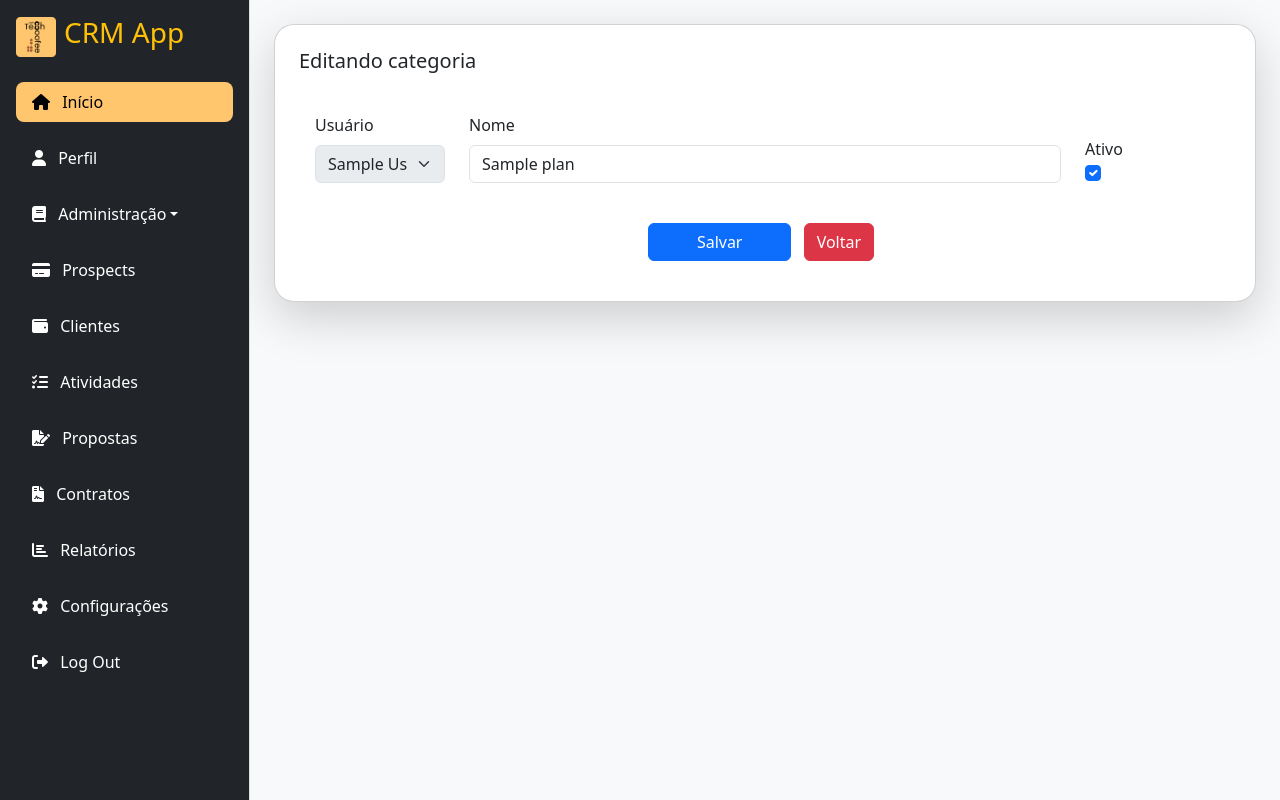
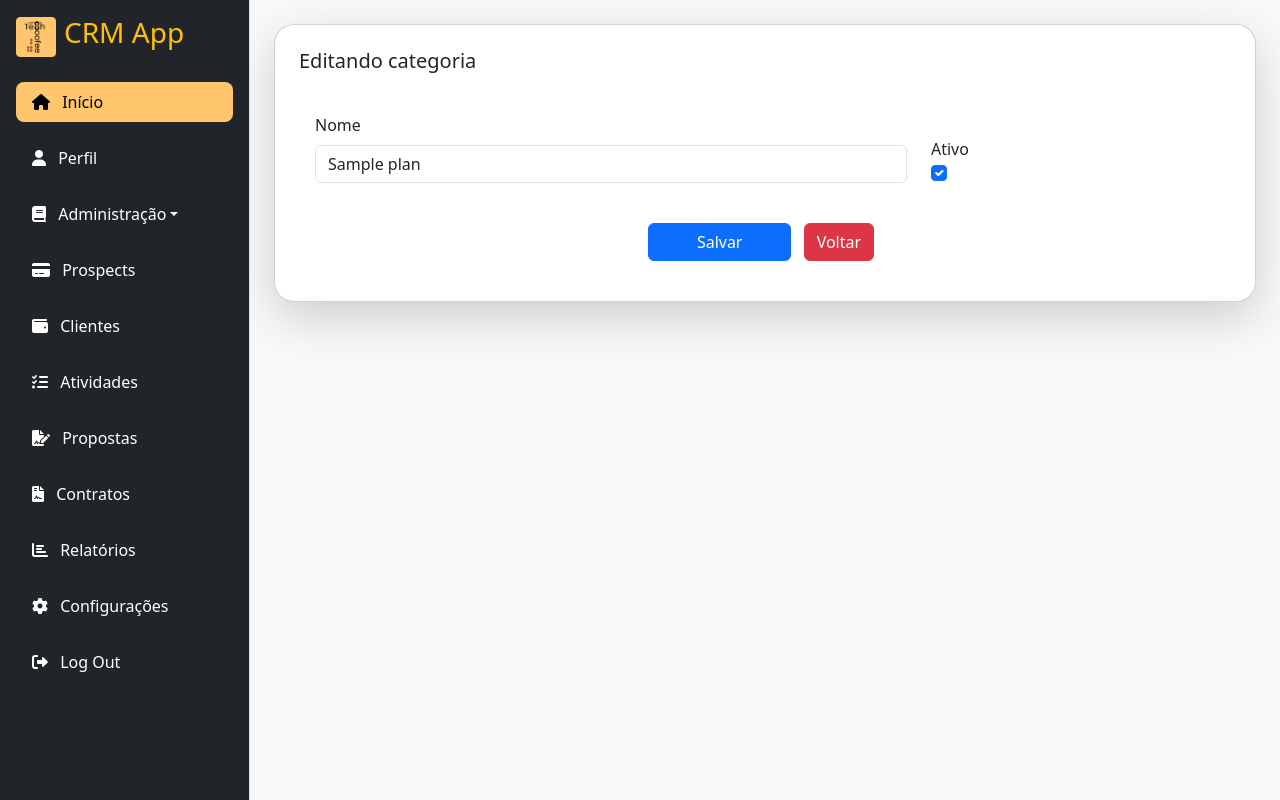
Before and after one commit to Matlima/crm_ultimate, a Flask app: page /plans/category/edit/1 in a window 1280 px wide. Run offline with Flask 3, Linux system fonts and the light colour scheme; the visitor is signed in with stand-in values (Sample User, id 1); tables that the repository leaves empty hold one stand-in row (values such as "Sample post"); some libraries are stand-ins or nearby versions.

Commit message:
Deixando campo de usuario sem aparecer

```diff
--- a/templates/plans/category_plan/edit_category.html
+++ b/templates/plans/category_plan/edit_category.html
@@ -23,9 +23,9 @@
                     <div class="mb-4">
                         <div class="row">
                             <!-- Campo de seleção de usuário -->
-                            <div class="col-md-2 mb-3">
+                            <div class="col-md-2 mb-3 d-none">
                                 <label class="form-label">Usuário</label>
-                                <select class="form-select disabled" name="id_user" disabled>
+                                <select class="form-select disabled" name="id_user">
                                     {% for usuario in usuarios %}
                                     <option value="{{ usuario.id }}" {% if usuario.id == form.id_user.data %}selected{% endif %}>
                                         {{ usuario.nome }}
```
